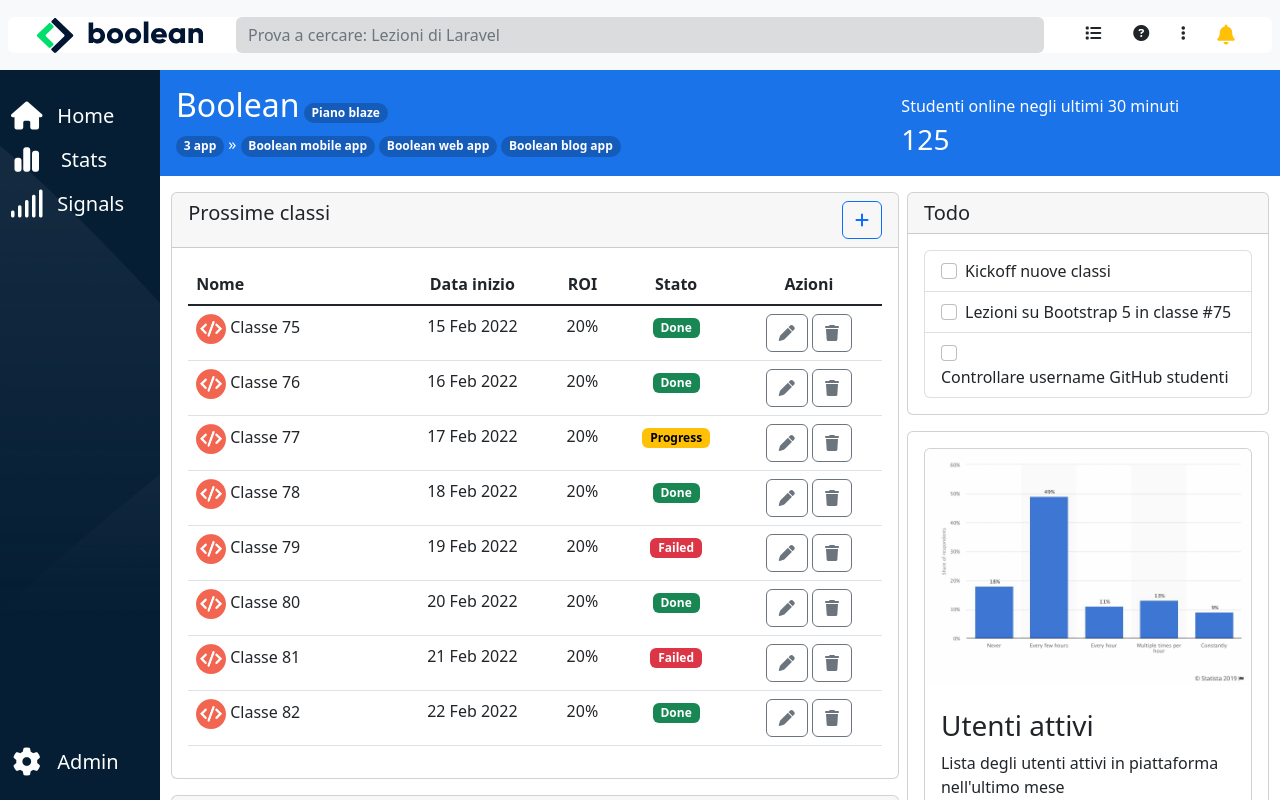
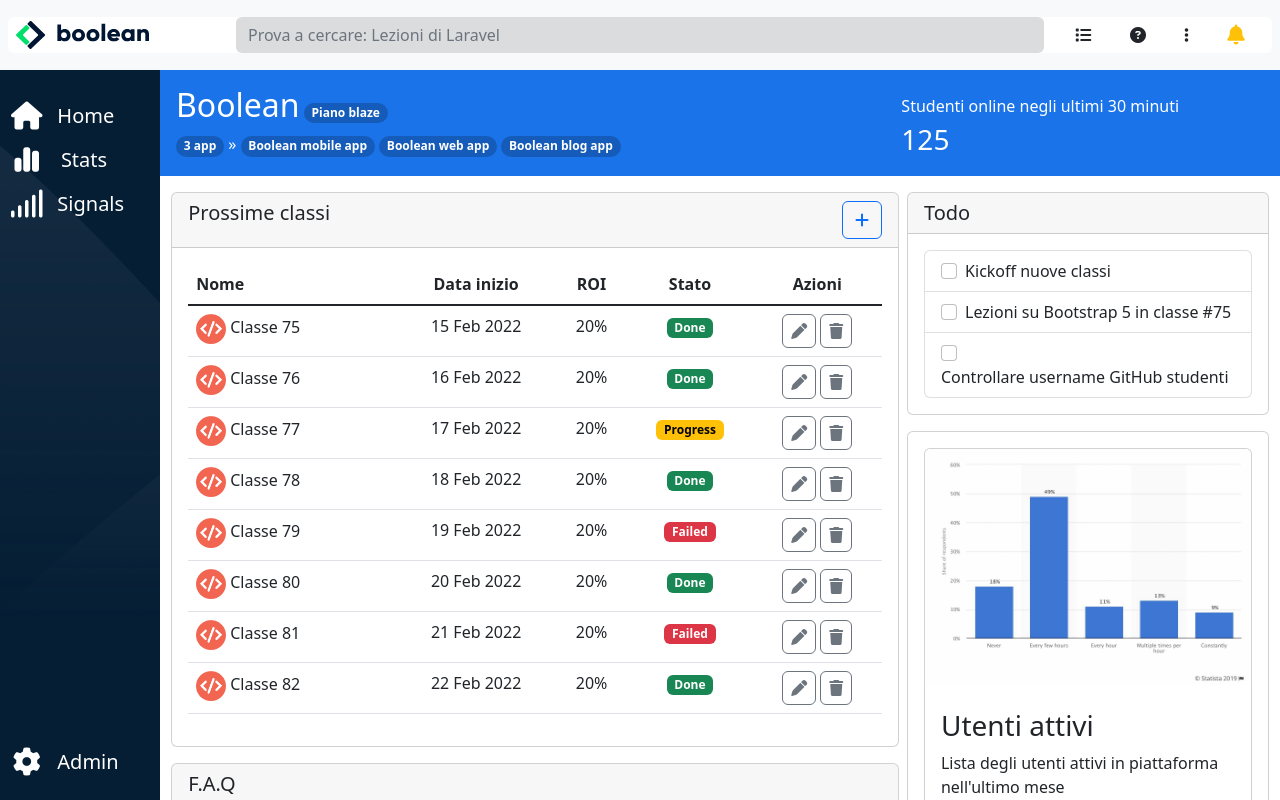
Before and after one commit to lollobianco/html-css-bootstrap-dashboard, a plain HTML site: page index.html in a window 1280 px wide. Drawn offline with nearby package versions, Linux system fonts and the light colour scheme.

Commit message:
Perfezionamenti estetici

```diff
--- a/assets/css/style.css
+++ b/assets/css/style.css
@@ -25,8 +25,8 @@
 }
 
 .sidebar-hover:hover{
-   background-color: lightgray;
-   opacity: 0.1;
+   background-color: white;
+   opacity: 0.5;
    color: white;
 }
 
@@ -43,15 +43,6 @@
 
 .dash-header{
    background-color: #F8F9FA;
-}
-
-.big-logo{
-   height: 35px;
-}
-
-.small-logo{
-   height: 40px;
-   width: 40px;
 }
 
 .upper{
@@ -75,6 +66,7 @@
 .offcanvas.offcanvas-end{
    width: 100%;
 }
+
 
 
 
--- a/index.html
+++ b/index.html
@@ -22,20 +22,20 @@
 
             <div class="row px-2 justify-content-center justify-content-between align-items-center bg-white rounded">
 
-               <div class="logos col-1 col-lg-2 lg-px-2 px-0">
-                  <img role="button" class="small-logo p-0 d-lg-none" src="./assets/img/mobile-logo.png" alt="logo">
-                  <img role="button" class="big-logo p-0 d-none d-lg-inline-block w-100" src="./assets/img/logo.svg" alt="logo">
+               <div class="logos col-1 col-lg-2 col-xxl-1 lg-px-2 px-0">
+                  <img role="button" class="img-fluid small-logo p-0 d-lg-none" src="./assets/img/mobile-logo.png" alt="logo">
+                  <img role="button" class="img-fluid big-logo p-0 d-none d-lg-inline-block" src="./assets/img/logo.svg" alt="logo">
                </div>
 
-               <div class="col-10 col-lg-8">
+               <div class="col-10 col-lg-8 col-xxl-9">
                   <input class="form-control bg-secondary bg-opacity-25 border-0 fs-6" type="search" placeholder="Prova a cercare: Lezioni di Laravel" aria-label="Search">
                </div>
 
-               <div class="d-lg-flex col-1 col-lg-2 p-0 justify-content-center text-center">
-                  <i role="button" class="fa-solid fa-list d-none d-lg-inline-block mx-3"></i>
-                  <i role="button" class="fa-solid fa-circle-question d-none d-lg-inline-block mx-3"></i>
-                  <i role="button" class="fa-solid fa-ellipsis-vertical d-none d-lg-inline-block mx-3"></i>
-                  <i role="button" class="fa-solid fa-bell text-center text-warning fs-5 mx-lg-3 dropdown-toggle" data-bs-toggle="dropdown" aria-expanded="false"></i>
+               <div class="d-lg-flex col-1 col-lg-2 col-xxl-2 p-0 justify-content-around align-items-center text-center">
+                  <i role="button" class="fa-solid fa-list d-none d-lg-inline-block "></i>
+                  <i role="button" class="fa-solid fa-circle-question d-none d-lg-inline-block "></i>
+                  <i role="button" class="fa-solid fa-ellipsis-vertical d-none d-lg-inline-block "></i>
+                  <i role="button" class="fa-solid fa-bell text-center text-warning fs-5 dropdown-toggle" data-bs-toggle="dropdown" aria-expanded="false"></i>
                   <ul class="dropdown-menu">
                      <li><a class="dropdown-item" href="#">Profilo</a></li>
                      <li><a class="dropdown-item" href="#">Fatturazione</a></li>
@@ -169,8 +169,8 @@
                                           <td class="d-none d-sm-table-cell">20%</td>
                                           <td><span class="badge text-bg-success">Done</span></td>
                                           <td>
-                                             <button type="button" class="btn btn-outline-secondary"><i class="fa-solid fa-pen"></i></button>
-                                             <button type="button" class="btn btn-outline-secondary"><i class="fa-solid fa-trash"></i></button>
+                                             <button type="button" class="btn btn-outline-secondary px-2 py-1"><i class="fa-solid fa-pen"></i></button>
+                                             <button type="button" class="btn btn-outline-secondary px-2 py-1"><i class="fa-solid fa-trash"></i></button>
                                           </td>
                                        </tr>
                                        <tr>
@@ -179,8 +179,8 @@
                                           <td class="d-none d-sm-table-cell">20%</td>
                                           <td><span class="badge text-bg-success">Done</span></td>
                                           <td>
-                                             <button type="button" class="btn btn-outline-secondary"><i class="fa-solid fa-pen"></i></button>
-                                             <button type="button" class="btn btn-outline-secondary"><i class="fa-solid fa-trash"></i></button>
+                                             <button type="button" class="btn btn-outline-secondary px-2 py-1"><i class="fa-solid fa-pen"></i></button>
+                                             <button type="button" class="btn btn-outline-secondary px-2 py-1"><i class="fa-solid fa-trash"></i></button>
                                           </td>
                                        </tr>
                                        <tr>
@@ -189,8 +189,8 @@
                                           <td class="d-none d-sm-table-cell">20%</td>
                                           <td><span class="badge text-bg-warning">Progress</span></td>
                                           <td>
-                                             <button type="button" class="btn btn-outline-secondary"><i class="fa-solid fa-pen"></i></button>
-                                             <button type="button" class="btn btn-outline-secondary"><i class="fa-solid fa-trash"></i></button>
+                                             <button type="button" class="btn btn-outline-secondary px-2 py-1"><i class="fa-solid fa-pen"></i></button>
+                                             <button type="button" class="btn btn-outline-secondary px-2 py-1"><i class="fa-solid fa-trash"></i></button>
                                           </td>
                                        </tr>
                                        <tr>
@@ -199,8 +199,8 @@
                                           <td class="d-none d-sm-table-cell">20%</td>
                                           <td><span class="badge text-bg-success">Done</span></td>
                                           <td>
-                                             <button type="button" class="btn btn-outline-secondary"><i class="fa-solid fa-pen"></i></button>
-                                             <button type="button" class="btn btn-outline-secondary"><i class="fa-solid fa-trash"></i></button>
+                                             <button type="button" class="btn btn-outline-secondary px-2 py-1"><i class="fa-solid fa-pen"></i></button>
+                                             <button type="button" class="btn btn-outline-secondary px-2 py-1"><i class="fa-solid fa-trash"></i></button>
                                           </td>
                                        </tr>
                                        <tr>
@@ -209,8 +209,8 @@
                                           <td class="d-none d-sm-table-cell">20%</td>
                                           <td><span class="badge text-bg-danger">Failed</span></td>
                                           <td>
-                                             <button type="button" class="btn btn-outline-secondary"><i class="fa-solid fa-pen"></i></button>
-                                             <button type="button" class="btn btn-outline-secondary"><i class="fa-solid fa-trash"></i></button>
+                                             <button type="button" class="btn btn-outline-secondary px-2 py-1"><i class="fa-solid fa-pen"></i></button>
+                                             <button type="button" class="btn btn-outline-secondary px-2 py-1"><i class="fa-solid fa-trash"></i></button>
                                           </td>
                                        </tr>
                                        <tr>
@@ -219,8 +219,8 @@
                                           <td class="d-none d-sm-table-cell">20%</td>
                                           <td><span class="badge text-bg-success">Done</span></td>
                                           <td>
-                                             <button type="button" class="btn btn-outline-secondary"><i class="fa-solid fa-pen"></i></button>
-                                             <button type="button" class="btn btn-outline-secondary"><i class="fa-solid fa-trash"></i></button>
+                                             <button type="button" class="btn btn-outline-secondary px-2 py-1"><i class="fa-solid fa-pen"></i></button>
+                                             <button type="button" class="btn btn-outline-secondary px-2 py-1"><i class="fa-solid fa-trash"></i></button>
                                           </td>
                                        </tr>
                                        <tr>
@@ -229,8 +229,8 @@
                                           <td class="d-none d-sm-table-cell">20%</td>
                                           <td><span class="badge text-bg-danger">Failed</span></td>
                                           <td>
-                                             <button type="button" class="btn btn-outline-secondary"><i class="fa-solid fa-pen"></i></button>
-                                             <button type="button" class="btn btn-outline-secondary"><i class="fa-solid fa-trash"></i></button>
+                                             <button type="button" class="btn btn-outline-secondary px-2 py-1"><i class="fa-solid fa-pen"></i></button>
+                                             <button type="button" class="btn btn-outline-secondary px-2 py-1"><i class="fa-solid fa-trash"></i></button>
                                           </td>
                                        </tr>
                                        <tr>
@@ -239,8 +239,8 @@
                                           <td class="d-none d-sm-table-cell">20%</td>
                                           <td><span class="badge text-bg-success">Done</span></td>
                                           <td>
-                                             <button type="button" class="btn btn-outline-secondary"><i class="fa-solid fa-pen"></i></button>
-                                             <button type="button" class="btn btn-outline-secondary"><i class="fa-solid fa-trash"></i></button>
+                                             <button type="button" class="btn btn-outline-secondary px-2 py-1"><i class="fa-solid fa-pen"></i></button>
+                                             <button type="button" class="btn btn-outline-secondary px-2 py-1"><i class="fa-solid fa-trash"></i></button>
                                           </td>
                                        </tr>
                                     </tbody>
```
